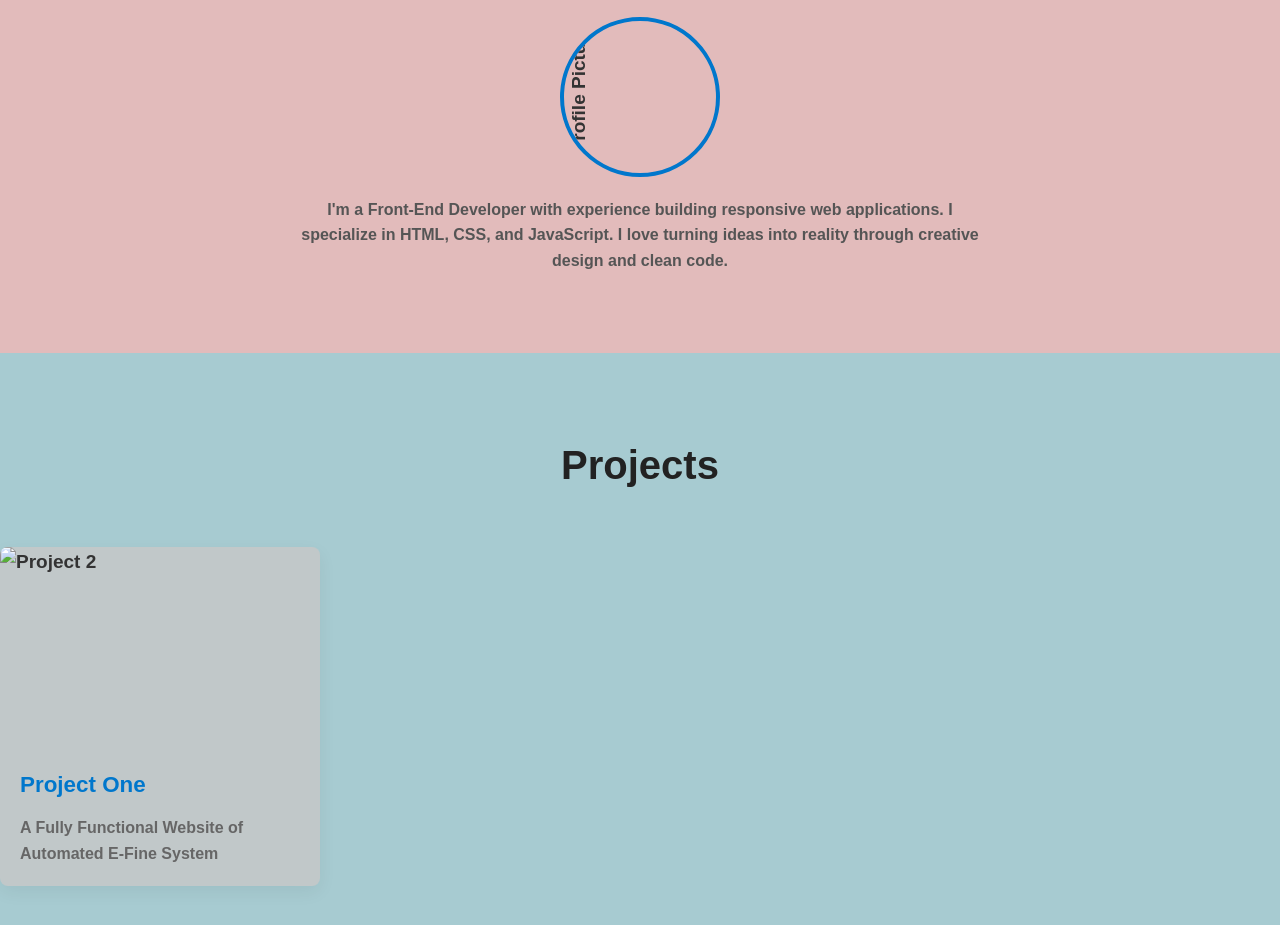
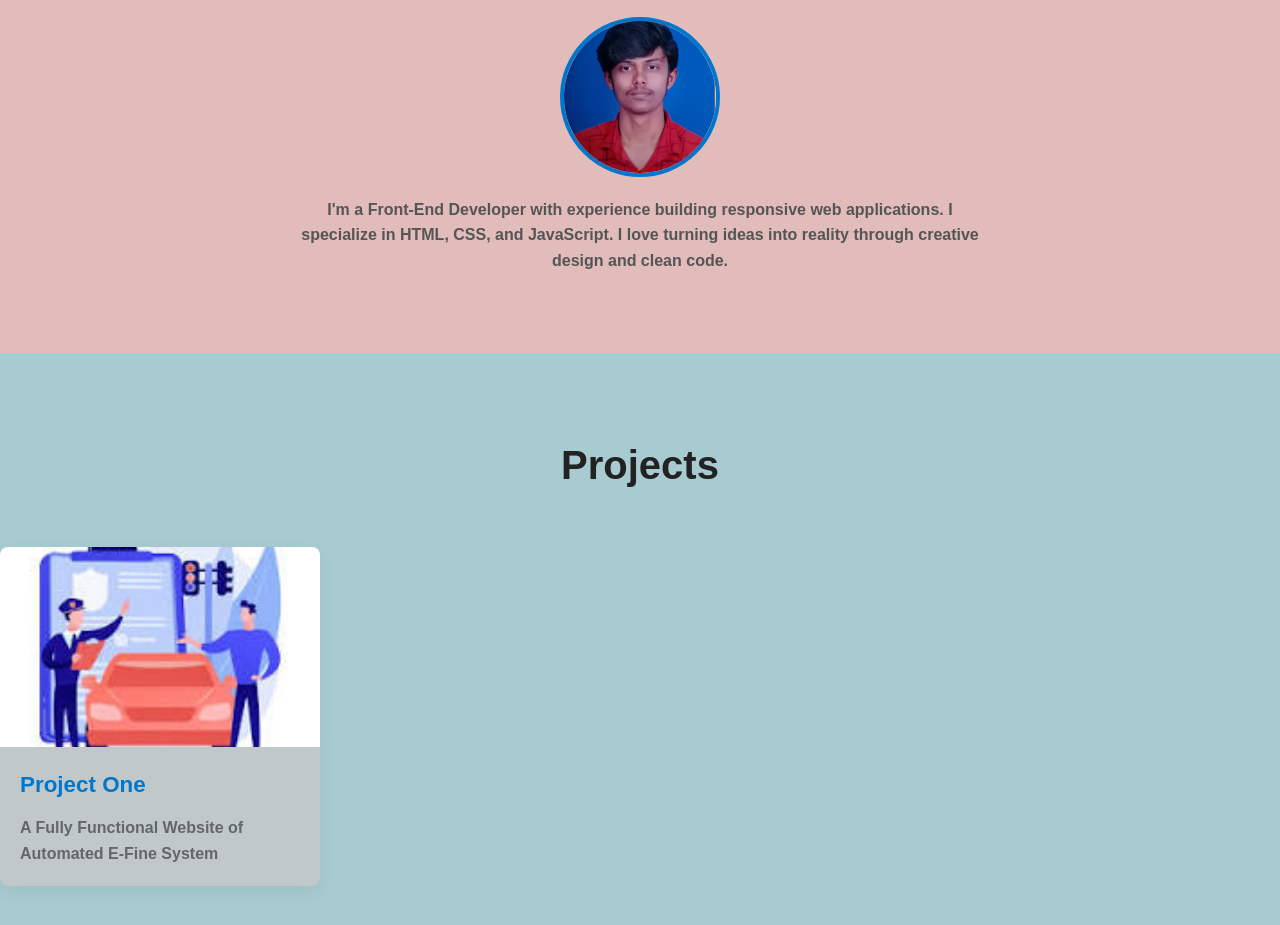
Before and after one commit to Somesh0915/personal-portfolio, a plain HTML site: page index.html in a window 1280 px wide. Shown: the part 671-1596 px from the top of the page. Drawn offline with Linux system fonts and the light colour scheme.

Commit message:
Update index.html

```diff
--- a/index.html
+++ b/index.html
@@ -29,7 +29,7 @@
     <!-- About Me Section -->
     <section id="about" class="section about">
       <h2>About Me</h2>
-      <img src="assets/images/profile.jpg" alt="Profile Picture" />
+      <img src="assets/profile.jpg" alt="Profile Picture" />
       <p>
         I'm a Front-End Developer with experience building responsive web
         applications. I specialize in HTML, CSS, and JavaScript. I love turning
@@ -40,7 +40,7 @@
     <section id="projects" class="section projects">
       <h2>Projects</h2>
       <div class="project-card">
-        <img src="assets/images/project1.jpg" alt="Project 2" />
+        <img src="assets/project1.jpg" alt="Project 2" />
         <div class="project-card-content">
           <h3>Project One</h3>
           <p>A Fully Functional Website of Automated E-Fine System</p>
```
